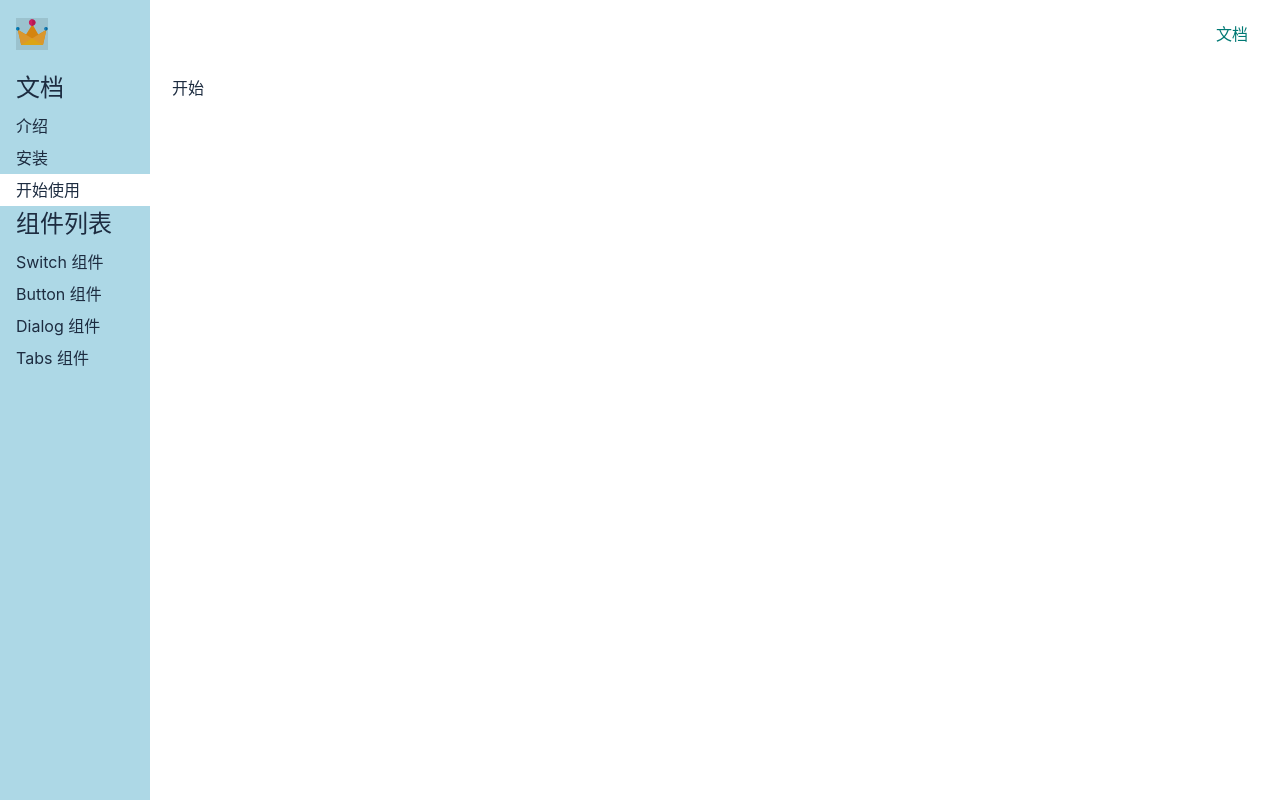
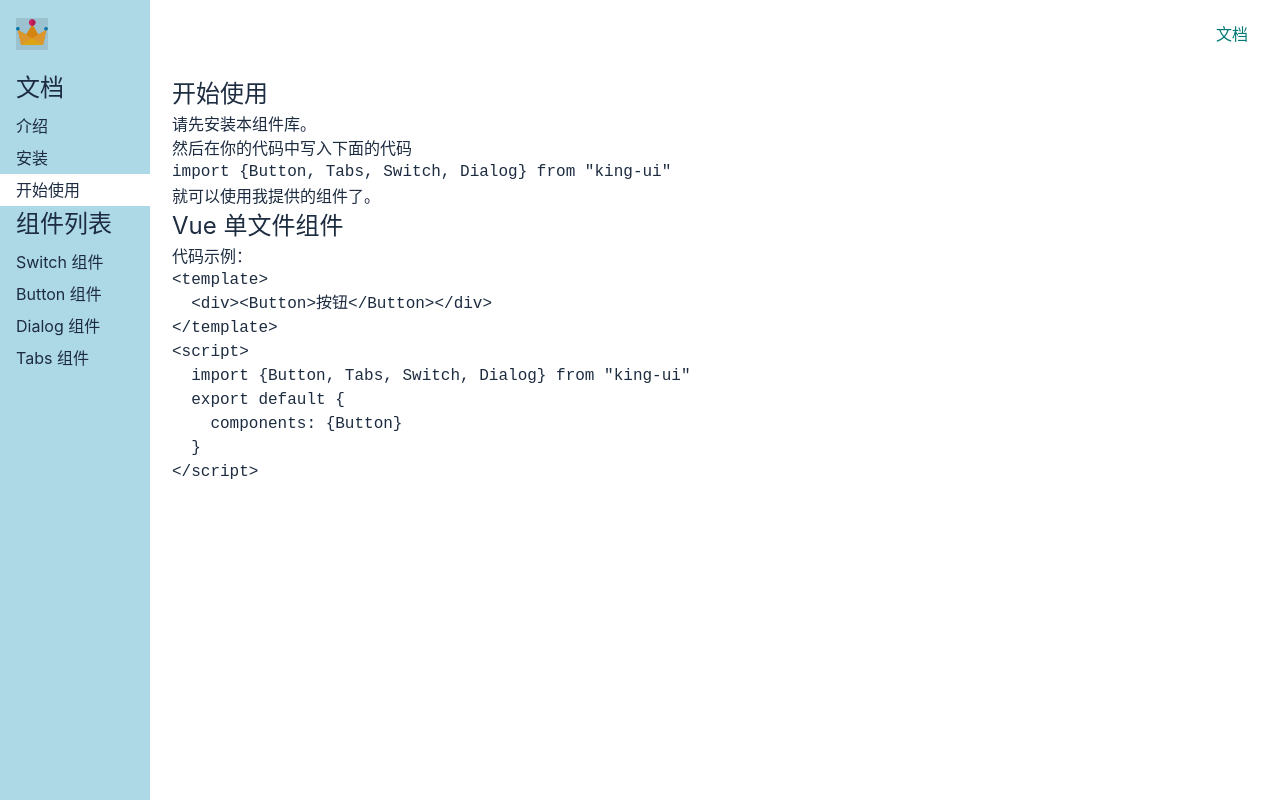
Before and after one commit to liuzb30/gulu-ui, a Vue app: page /#/doc/get-started in a window 1280 px wide. Built offline with nearby package versions, Linux system fonts and the light colour scheme.

Commit message:
填充文档内容

```diff
--- a/src/views/GetStarted.vue
+++ b/src/views/GetStarted.vue
@@ -1,5 +1,25 @@
 <template>
-  <div>开始</div>
+  <article>
+    <h1>开始使用</h1>
+
+    <p>请先<a href="#/doc/install">安装</a>本组件库。</p>
+    <p>然后在你的代码中写入下面的代码</p>
+    <pre><code>import {Button, Tabs, Switch, Dialog} from "king-ui"</code></pre>
+    就可以使用我提供的组件了。
+
+    <h2>Vue 单文件组件</h2>
+    <p>代码示例：</p>
+    <pre><code>&lt;template&gt;
+  &lt;div&gt;&lt;Button&gt;按钮&lt;/Button&gt;&lt;/div&gt;
+&lt;/template&gt;
+&lt;script&gt;
+  import {Button, Tabs, Switch, Dialog} from "king-ui"
+  export default {
+    components: {Button}
+  }
+&lt;/script&gt;
+ </code></pre>
+  </article>
 </template>
 
 <script>
--- a/src/views/Install.vue
+++ b/src/views/Install.vue
@@ -1,5 +1,13 @@
 <template>
-  <div>安装</div>
+  <article>
+    <h1>安装</h1>
+    <p>打开终端运行下列命令：</p>
+    <pre><code>npm install gulu-ui</code></pre>
+    <p>或</p>
+    <pre><code>yarn add gulu-ui</code></pre>
+
+    <p>下一节：<a href="#/doc/get-started">开始使用</a></p>
+  </article>
 </template>
 
 <script>
--- a/src/views/Intro.vue
+++ b/src/views/Intro.vue
@@ -1,5 +1,18 @@
 <template>
-  <div>介绍</div>
+  <article>
+    <h1>介绍</h1>
+    <p>gulu UI 是一款基于 Vue 3 和 TypeScript 的 UI 组件库。</p>
+    <p>
+      这款组件库其实是我为了总结自己这几年的技术经验而写的，全程亲手编写，尽量不采用第三方库，包括你现在看到的这个官网也几乎都是我自己写的。
+    </p>
+    <p>
+      所以如果强烈不建议你将此 UI
+      库用于生产环境。但如果你是抱着看源代码的目的来的，那么这个库还是值得一看的。源代码放在了
+      github.com/liuzb/gulu-ui，历史提交信息非常规范，你可以按提交的顺序逐个查看；你也可以直接查看每个组件的源代码和示例，运行方法见
+      README.md。
+    </p>
+    下一节：<a href="#/doc/install">安装</a>
+  </article>
 </template>
 
 <script>
```
